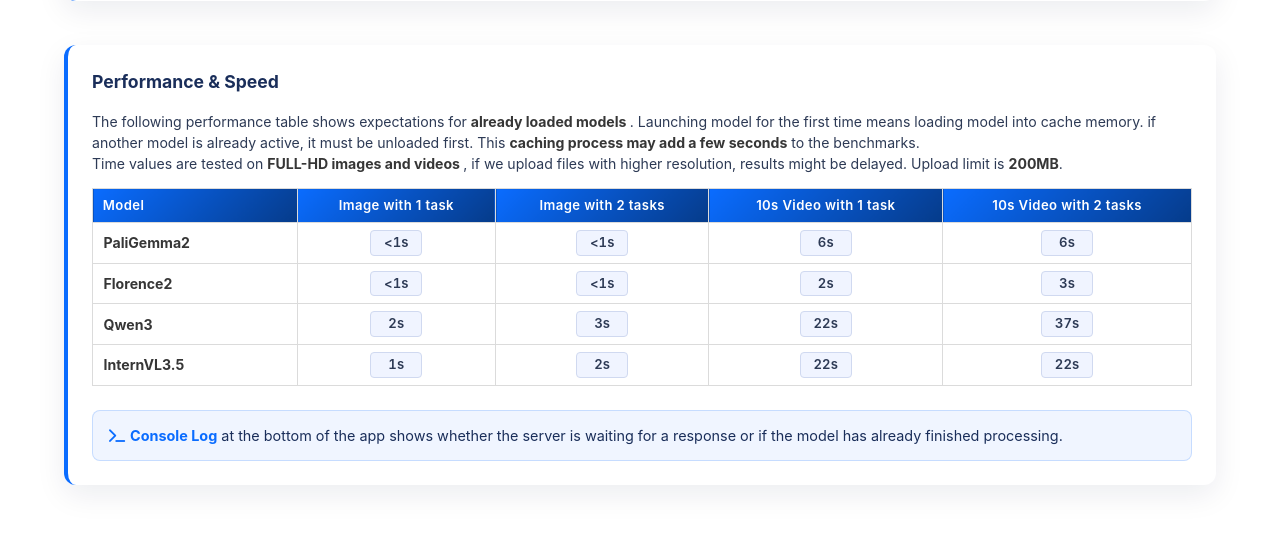
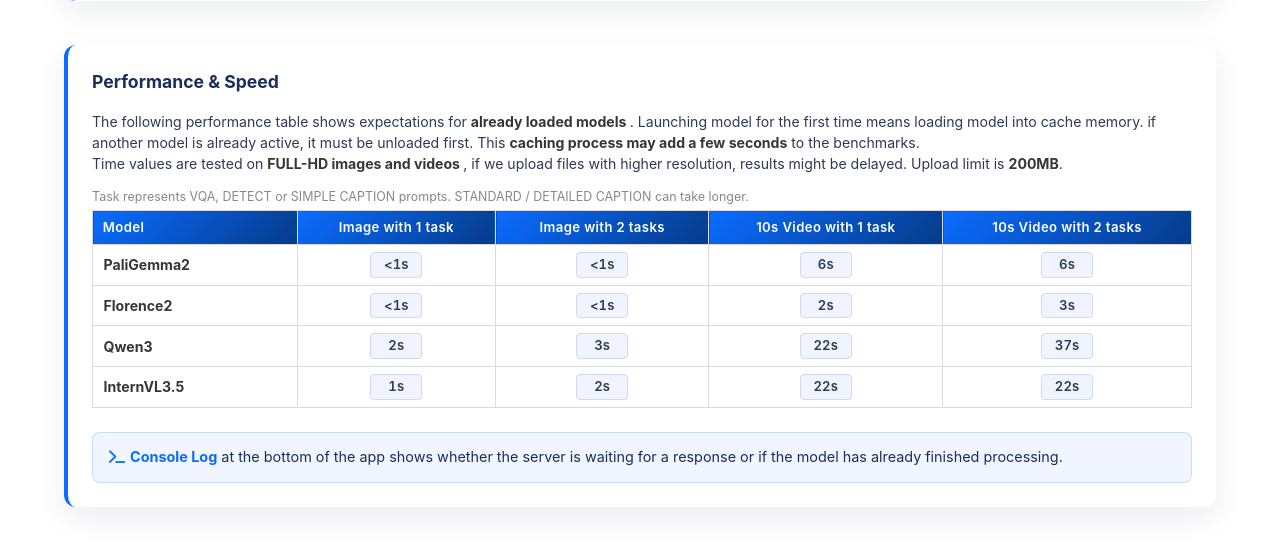
Before and after one commit to BorooBoss/video-based-action-recognition, a Django app: page /recognizer/instructions/ in a window 1280 px wide. Shown: the part 5009-5556 px from the top of the page. Run offline with Django 5.2, Linux system fonts and the light colour scheme.

Commit message:
feat: info about models performance time

```diff
--- a/djangoweb/recognizer/templates/instructions.html
+++ b/djangoweb/recognizer/templates/instructions.html
@@ -413,6 +413,9 @@
                         This <strong>caching process may add a few seconds</strong> to the benchmarks. <br>
                         Time values are tested on <strong>FULL-HD images and videos </strong>, if we upload files with higher resolution, results might be delayed. Upload limit is <strong> 200MB</strong>.
                     </p>
+                    <p style="font-size:0.78rem; color:#888; margin-top:0.4rem; margin-bottom:0.20rem;">
+                        Task represents VQA, DETECT or SIMPLE CAPTION prompts. STANDARD / DETAILED CAPTION can take longer.
+                    </p>
                     <div class="table-container">
                         <table class="table is-fullwidth is-bordered model-table" style="font-size:0.83rem;">
                             <thead>
```
